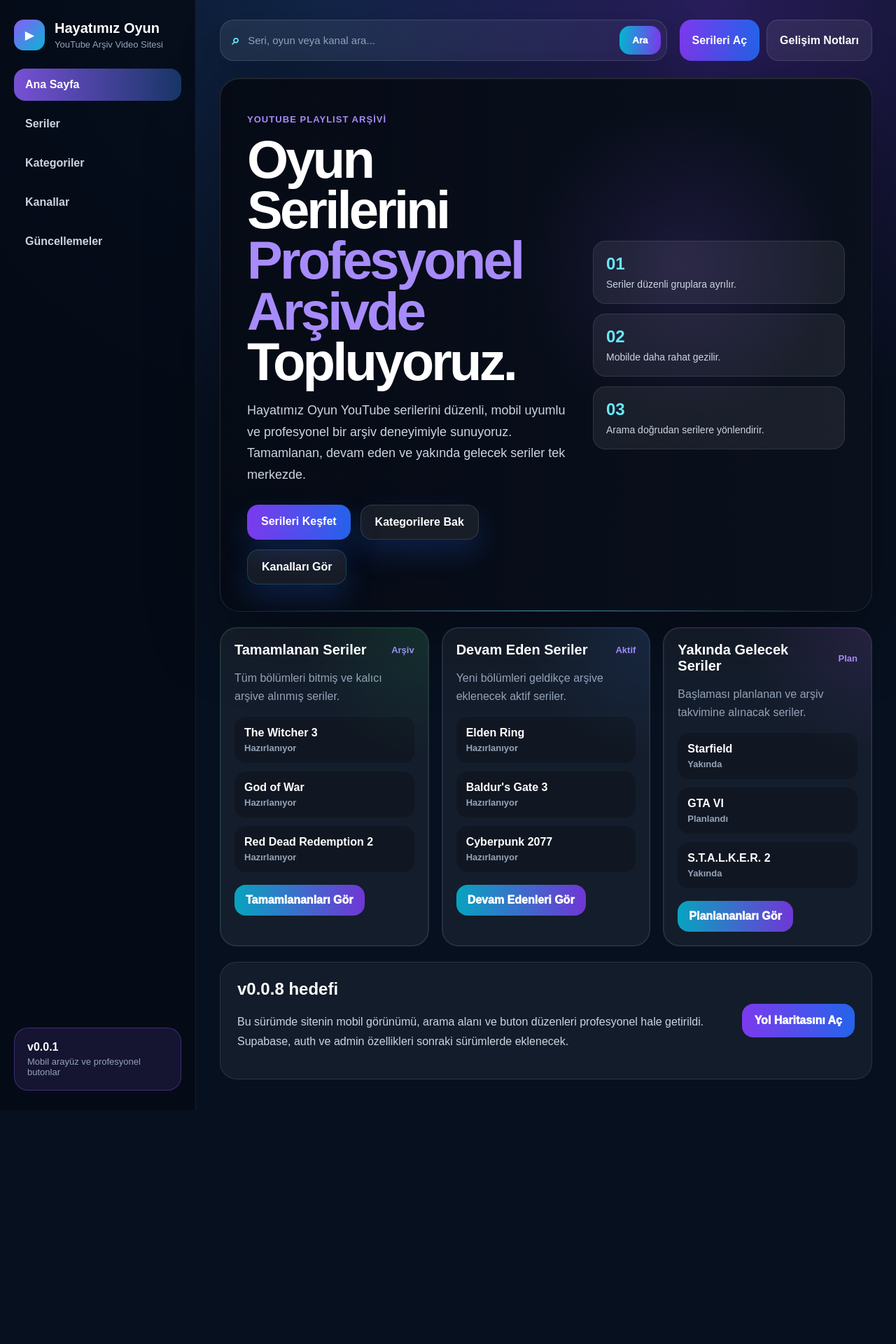
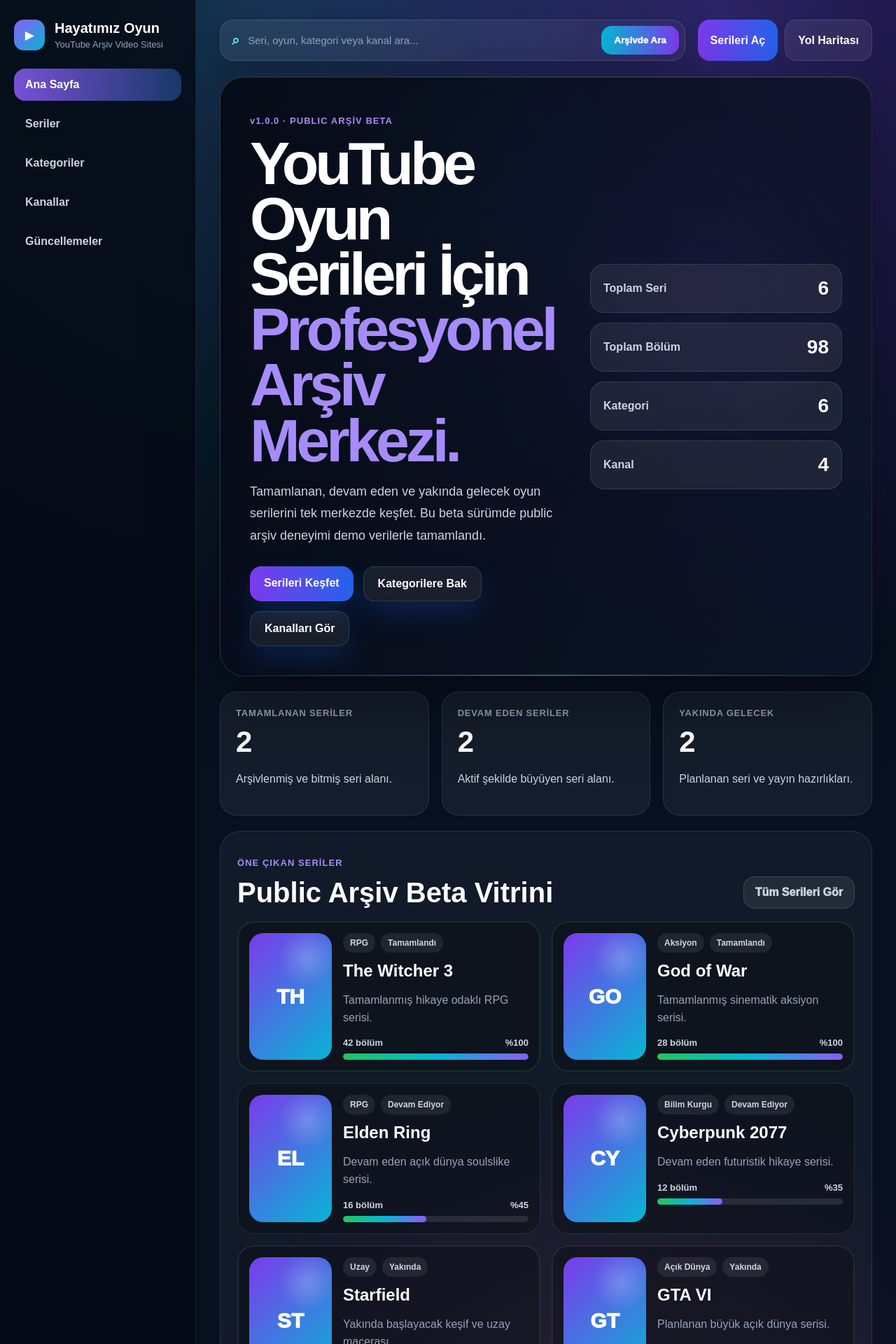
Before and after one commit to hayatimizoyunyoutube/test, a Next.js app: page / in a window 1280 px wide. Shown: the top 1920 px of the page at 70% size. Before the commit the page ends 1586 px from the top, so only its background shows below. Built offline with nearby package versions, Linux system fonts and the light colour scheme.

Commit message:
v1.0.0 public arsiv beta

```diff
--- a/app/globals.css
+++ b/app/globals.css
@@ -2199,3 +2199,297 @@
     padding-left: 16px;
   }
 }
+
+/* v1.0.0 - Public Archive Beta */
+.homeBetaShell {
+  background:
+    radial-gradient(circle at 80% 0%, rgba(124, 58, 237, 0.3), transparent 34%),
+    radial-gradient(circle at 30% 0%, rgba(34, 211, 238, 0.18), transparent 32%),
+    radial-gradient(circle at 70% 85%, rgba(236, 72, 153, 0.12), transparent 28%),
+    #07101f;
+}
+
+.betaContent {
+  padding-bottom: 56px;
+}
+
+.betaTopbar {
+  margin-bottom: 22px;
+}
+
+.betaSearch {
+  max-width: 820px;
+}
+
+.betaHero {
+  position: relative;
+  width: 100%;
+  min-height: 430px;
+  display: grid;
+  grid-template-columns: 1fr 360px;
+  gap: 28px;
+  align-items: center;
+  border: 1px solid rgba(255,255,255,0.12);
+  border-radius: 34px;
+  padding: 42px;
+  overflow: hidden;
+  background:
+    linear-gradient(110deg, rgba(5, 10, 20, 0.96), rgba(15, 23, 42, 0.72)),
+    radial-gradient(circle at 72% 35%, rgba(124, 58, 237, 0.42), transparent 30%),
+    radial-gradient(circle at 42% 20%, rgba(6, 182, 212, 0.16), transparent 26%);
+  box-shadow:
+    inset 0 1px 0 rgba(255,255,255,0.14),
+    0 34px 100px rgba(0,0,0,0.36);
+}
+
+.betaHero::after {
+  content: "";
+  position: absolute;
+  inset: auto 44px 0 44px;
+  height: 1px;
+  background: linear-gradient(90deg, transparent, rgba(103,232,249,0.55), transparent);
+}
+
+.betaHeroText h1 {
+  margin: 14px 0;
+  max-width: 820px;
+  font-size: clamp(46px, 7vw, 86px);
+  line-height: 0.92;
+  letter-spacing: -0.06em;
+}
+
+.betaHeroText h1 span {
+  color: #a78bfa;
+}
+
+.betaHeroText p:not(.eyebrow) {
+  max-width: 720px;
+  color: #cbd5e1;
+  font-size: 18px;
+  line-height: 1.75;
+}
+
+.betaHeroBoard {
+  display: grid;
+  gap: 14px;
+}
+
+.boardLine {
+  display: flex;
+  justify-content: space-between;
+  align-items: center;
+  gap: 14px;
+  border: 1px solid rgba(255,255,255,0.1);
+  border-radius: 20px;
+  background: rgba(255,255,255,0.075);
+  padding: 18px;
+}
+
+.boardLine span {
+  color: #cbd5e1;
+  font-weight: 800;
+}
+
+.boardLine strong {
+  font-size: 28px;
+}
+
+.betaStatsGrid {
+  display: grid;
+  grid-template-columns: repeat(3, 1fr);
+  gap: 18px;
+  margin-top: 22px;
+}
+
+.betaStatsGrid article {
+  border: 1px solid rgba(255,255,255,0.1);
+  border-radius: 24px;
+  background: rgba(255,255,255,0.055);
+  padding: 22px;
+}
+
+.betaStatsGrid span {
+  display: block;
+  color: #94a3b8;
+  font-weight: 900;
+  font-size: 13px;
+  letter-spacing: 0.06em;
+  text-transform: uppercase;
+}
+
+.betaStatsGrid strong {
+  display: block;
+  margin-top: 10px;
+  font-size: 42px;
+}
+
+.betaStatsGrid p {
+  color: #cbd5e1;
+  line-height: 1.6;
+}
+
+.betaSection {
+  margin-top: 22px;
+  border: 1px solid rgba(255,255,255,0.1);
+  border-radius: 30px;
+  background: rgba(255,255,255,0.045);
+  padding: 24px;
+}
+
+.betaSectionHead {
+  display: flex;
+  justify-content: space-between;
+  gap: 18px;
+  align-items: end;
+  margin-bottom: 18px;
+}
+
+.betaSectionHead h2 {
+  margin: 6px 0 0;
+  font-size: clamp(28px, 4vw, 40px);
+}
+
+.betaSectionHead a {
+  border-radius: 16px;
+  background: rgba(255,255,255,0.08);
+  border: 1px solid rgba(255,255,255,0.12);
+  padding: 13px 16px;
+  color: #cbd5e1;
+  font-weight: 1000;
+}
+
+.betaFeaturedGrid {
+  display: grid;
+  grid-template-columns: repeat(2, 1fr);
+  gap: 16px;
+}
+
+.betaFeaturedCard {
+  display: grid;
+  grid-template-columns: 118px 1fr;
+  gap: 16px;
+  border: 1px solid rgba(255,255,255,0.1);
+  border-radius: 24px;
+  background: rgba(0,0,0,0.23);
+  padding: 16px;
+  transition: transform 0.18s ease, background 0.18s ease;
+}
+
+.betaFeaturedCard:hover {
+  transform: translateY(-3px);
+  background: rgba(255,255,255,0.06);
+}
+
+.betaPoster {
+  min-height: 150px;
+  border-radius: 20px;
+  display: grid;
+  place-items: center;
+  background:
+    radial-gradient(circle at 70% 20%, rgba(255,255,255,0.22), transparent 24%),
+    linear-gradient(135deg, #7c3aed, #06b6d4);
+}
+
+.betaPoster span {
+  font-size: 30px;
+  font-weight: 1000;
+}
+
+.betaFeaturedCard h3 {
+  margin: 12px 0 8px;
+  font-size: 24px;
+}
+
+.betaFeaturedCard p {
+  color: #94a3b8;
+  line-height: 1.55;
+}
+
+.betaExploreGrid {
+  display: grid;
+  grid-template-columns: repeat(4, 1fr);
+  gap: 14px;
+}
+
+.betaExploreGrid a {
+  border: 1px solid rgba(255,255,255,0.1);
+  border-radius: 22px;
+  background: rgba(0,0,0,0.22);
+  padding: 20px;
+  transition: transform 0.18s ease, background 0.18s ease;
+}
+
+.betaExploreGrid a:hover {
+  transform: translateY(-3px);
+  background: rgba(255,255,255,0.065);
+}
+
+.betaExploreGrid strong {
+  display: block;
+  font-size: 20px;
+}
+
+.betaExploreGrid span {
+  display: block;
+  margin-top: 10px;
+  color: #94a3b8;
+  line-height: 1.6;
+}
+
+.betaNote {
+  margin-top: 22px;
+}
+
+@media (max-width: 1100px) {
+  .betaHero,
+  .betaStatsGrid,
+  .betaFeaturedGrid,
+  .betaExploreGrid {
+    grid-template-columns: 1fr;
+  }
+
+  .betaHero {
+    padding: 28px;
+  }
+}
+
+@media (max-width: 980px) {
+  .betaHero {
+    border-radius: 24px;
+  }
+
+  .betaHeroText h1 {
+    font-size: clamp(40px, 12vw, 62px);
+  }
+
+  .betaSectionHead {
+    display: grid;
+  }
+
+  .betaSectionHead a {
+    text-align: center;
+  }
+
+  .betaFeaturedCard {
+    grid-template-columns: 1fr;
+  }
+
+  .betaPoster {
+    min-height: 130px;
+  }
+}
+
+@media (max-width: 520px) {
+  .betaHero,
+  .betaSection {
+    padding: 18px;
+  }
+
+  .boardLine {
+    padding: 15px;
+  }
+
+  .boardLine strong {
+    font-size: 24px;
+  }
+}
--- a/app/page.tsx
+++ b/app/page.tsx
@@ -1,4 +1,13 @@
-const version = process.env.NEXT_PUBLIC_SITE_VERSION || "v0.0.8";
+import { archiveSeries } from "@/lib/data/series";
+import { archiveCategories } from "@/lib/data/categories";
+import { archiveChannels } from "@/lib/data/channels";
+
+const version = process.env.NEXT_PUBLIC_SITE_VERSION || "v1.0.0";
+
+const completedCount = archiveSeries.filter((item) => item.status === "completed").length;
+const activeCount = archiveSeries.filter((item) => item.status === "active").length;
+const plannedCount = archiveSeries.filter((item) => item.status === "planned").length;
+const totalEpisodes = archiveSeries.reduce((total, item) => total + item.episodes, 0);
 
 const quickLinks = [
   { href: "/series", label: "Seriler" },
@@ -7,9 +16,17 @@
   { href: "/updates", label: "Güncellemeler" }
 ];
 
+function statusText(status: string) {
+  if (status === "completed") return "Tamamlandı";
+  if (status === "active") return "Devam Ediyor";
+  return "Yakında";
+}
+
 export default function HomePage() {
+  const featuredSeries = archiveSeries.slice(0, 6);
+
   return (
-    <main className="site-shell">
+    <main className="site-shell homeBetaShell">
       <aside className="sidebar">
         <div className="brand">
           <div className="brandIcon">▶</div>
@@ -28,11 +45,11 @@
 
         <div className="versionBox">
           <strong>{version}</strong>
-          <span>Mobil arayüz ve profesyonel butonlar</span>
+          <span>Public Arşiv Beta</span>
         </div>
       </aside>
 
-      <section className="content">
+      <section className="content betaContent">
         <header className="mobileHeader">
           <div className="brand compact">
             <div className="brandIcon">▶</div>
@@ -43,29 +60,29 @@
           </div>
         </header>
 
-        <header className="topbar proTopbar">
-          <form className="homeSearch" action="/series">
+        <header className="topbar proTopbar betaTopbar">
+          <form className="homeSearch betaSearch" action="/series">
             <span>⌕</span>
-            <input name="q" placeholder="Seri, oyun veya kanal ara..." />
-            <button type="submit">Ara</button>
+            <input name="q" placeholder="Seri, oyun, kategori veya kanal ara..." />
+            <button type="submit">Arşivde Ara</button>
           </form>
 
           <div className="topbarActions">
             <a href="/series">Serileri Aç</a>
-            <a href="/updates" className="soft">Gelişim Notları</a>
+            <a href="/updates" className="soft">Yol Haritası</a>
           </div>
         </header>
 
-        <section className="hero proHero">
-          <div className="heroText">
-            <p className="eyebrow">YOUTUBE PLAYLIST ARŞİVİ</p>
+        <section className="betaHero">
+          <div className="betaHeroText">
+            <p className="eyebrow">v1.0.0 · PUBLIC ARŞİV BETA</p>
             <h1>
-              Oyun Serilerini <span>Profesyonel Arşivde</span> Topluyoruz.
+              YouTube Oyun Serileri İçin <span>Profesyonel Arşiv Merkezi.</span>
             </h1>
             <p>
-              Hayatımız Oyun YouTube serilerini düzenli, mobil uyumlu ve
-              profesyonel bir arşiv deneyimiyle sunuyoruz. Tamamlanan, devam
-              eden ve yakında gelecek seriler tek merkezde.
+              Tamamlanan, devam eden ve yakında gelecek oyun serilerini tek
+              merkezde keşfet. Bu beta sürümde public arşiv deneyimi demo
+              verilerle tamamlandı.
             </p>
 
             <div className="actions proActions">
@@ -75,82 +92,124 @@
             </div>
           </div>
 
-          <div className="heroPanel proHeroPanel">
-            <div>
-              <strong>01</strong>
-              <span>Seriler düzenli gruplara ayrılır.</span>
+          <div className="betaHeroBoard">
+            <div className="boardLine">
+              <span>Toplam Seri</span>
+              <strong>{archiveSeries.length}</strong>
             </div>
-            <div>
-              <strong>02</strong>
-              <span>Mobilde daha rahat gezilir.</span>
+            <div className="boardLine">
+              <span>Toplam Bölüm</span>
+              <strong>{totalEpisodes}</strong>
             </div>
-            <div>
-              <strong>03</strong>
-              <span>Arama doğrudan serilere yönlendirir.</span>
+            <div className="boardLine">
+              <span>Kategori</span>
+              <strong>{archiveCategories.length}</strong>
+            </div>
+            <div className="boardLine">
+              <span>Kanal</span>
+              <strong>{archiveChannels.length}</strong>
             </div>
           </div>
         </section>
 
-        <section className="mobileQuickNav">
+        <section className="betaStatsGrid">
+          <article>
+            <span>Tamamlanan Seriler</span>
+            <strong>{completedCount}</strong>
+            <p>Arşivlenmiş ve bitmiş seri alanı.</p>
+          </article>
+          <article>
+            <span>Devam Eden Seriler</span>
+            <strong>{activeCount}</strong>
+            <p>Aktif şekilde büyüyen seri alanı.</p>
+          </article>
+          <article>
+            <span>Yakında Gelecek</span>
+            <strong>{plannedCount}</strong>
+            <p>Planlanan seri ve yayın hazırlıkları.</p>
+          </article>
+        </section>
+
+        <section className="mobileQuickNav betaQuickNav">
           {quickLinks.map((link) => (
             <a key={link.href} href={link.href}>{link.label}</a>
           ))}
         </section>
 
-        <section id="series" className="seriesGrid proSeriesGrid">
-          <article className="sectionCard completed">
-            <div className="sectionHead">
-              <h2>Tamamlanan Seriler</h2>
-              <span>Arşiv</span>
+        <section className="betaSection">
+          <div className="betaSectionHead">
+            <div>
+              <p className="eyebrow">ÖNE ÇIKAN SERİLER</p>
+              <h2>Public Arşiv Beta Vitrini</h2>
             </div>
-            <p>Tüm bölümleri bitmiş ve kalıcı arşive alınmış seriler.</p>
-            <div className="miniList">
-              <div>The Witcher 3 <span>Hazırlanıyor</span></div>
-              <div>God of War <span>Hazırlanıyor</span></div>
-              <div>Red Dead Redemption 2 <span>Hazırlanıyor</span></div>
-            </div>
-            <a className="cardAction" href="/series?status=completed">Tamamlananları Gör</a>
-          </article>
+            <a href="/series">Tüm Serileri Gör</a>
+          </div>
 
-          <article className="sectionCard activeSeries">
-            <div className="sectionHead">
-              <h2>Devam Eden Seriler</h2>
-              <span>Aktif</span>
-            </div>
-            <p>Yeni bölümleri geldikçe arşive eklenecek aktif seriler.</p>
-            <div className="miniList">
-              <div>Elden Ring <span>Hazırlanıyor</span></div>
-              <div>Baldur's Gate 3 <span>Hazırlanıyor</span></div>
-              <div>Cyberpunk 2077 <span>Hazırlanıyor</span></div>
-            </div>
-            <a className="cardAction" href="/series?status=active">Devam Edenleri Gör</a>
-          </article>
+          <div className="betaFeaturedGrid">
+            {featuredSeries.map((series) => (
+              <a key={series.id} href={`/series/${series.slug}`} className={`betaFeaturedCard ${series.status}`}>
+                <div className="betaPoster">
+                  <span>{series.title.slice(0, 2).toUpperCase()}</span>
+                </div>
+                <div>
+                  <div className="seriesMeta">
+                    <span>{series.category}</span>
+                    <span>{statusText(series.status)}</span>
+                  </div>
+                  <h3>{series.title}</h3>
+                  <p>{series.description}</p>
 
-          <article className="sectionCard planned">
-            <div className="sectionHead">
-              <h2>Yakında Gelecek Seriler</h2>
-              <span>Plan</span>
-            </div>
-            <p>Başlaması planlanan ve arşiv takvimine alınacak seriler.</p>
-            <div className="miniList">
-              <div>Starfield <span>Yakında</span></div>
-              <div>GTA VI <span>Planlandı</span></div>
-              <div>S.T.A.L.K.E.R. 2 <span>Yakında</span></div>
-            </div>
-            <a className="cardAction" href="/series?status=planned">Planlananları Gör</a>
-          </article>
+                  <div className="progressTop">
+                    <span>{series.episodes} bölüm</span>
+                    <span>%{series.progress}</span>
+                  </div>
+                  <div className="progressTrack">
+                    <div style={{ width: `${series.progress}%` }} />
+                  </div>
+                </div>
+              </a>
+            ))}
+          </div>
         </section>
 
-        <section id="about" className="aboutBox proAbout">
+        <section className="betaSection betaExplore">
+          <div className="betaSectionHead">
+            <div>
+              <p className="eyebrow">KEŞİF ALANLARI</p>
+              <h2>Arşivi Nasıl Gezebilirsin?</h2>
+            </div>
+          </div>
+
+          <div className="betaExploreGrid">
+            <a href="/series">
+              <strong>Seriler</strong>
+              <span>Tamamlanan, devam eden ve yakında gelecek oyun serileri.</span>
+            </a>
+            <a href="/categories">
+              <strong>Kategoriler</strong>
+              <span>Aksiyon, RPG, korku, bilim kurgu ve diğer arşiv türleri.</span>
+            </a>
+            <a href="/channels">
+              <strong>Kanallar</strong>
+              <span>Arşiv içeriklerini kanal mantığıyla grupla ve keşfet.</span>
+            </a>
+            <a href="/updates">
+              <strong>Güncellemeler</strong>
+              <span>Projenin hangi sürümde ne kazandığını takip et.</span>
+            </a>
+          </div>
+        </section>
+
+        <section className="aboutBox proAbout betaNote">
           <div>
-            <h2>v0.0.8 hedefi</h2>
+            <h2>v1.0.0 beta notu</h2>
             <p>
-              Bu sürümde sitenin mobil görünümü, arama alanı ve buton düzenleri
-              profesyonel hale getirildi. Supabase, auth ve admin özellikleri
-              sonraki sürümlerde eklenecek.
+              Bu sürüm public arşiv deneyimini toparlar. Henüz Supabase, giriş
+              sistemi, admin panel ve YouTube API yok. Bunlar ileriki sürümlerde
+              kontrollü şekilde eklenecek.
             </p>
           </div>
-          <a href="/updates">Yol Haritasını Aç</a>
+          <a href="/updates">Güncelleme Akışını Aç</a>
         </section>
       </section>
     </main>
--- a/package.json
+++ b/package.json
@@ -1,6 +1,6 @@
 {
   "name": "hayatimiz-oyun-youtube-arsiv",
-  "version": "0.0.1",
+  "version": "1.0.0",
   "private": true,
   "scripts": {
     "dev": "next dev",
```
Also changed, not shown: GUNCELLEMELER/PLANLANANLAR/v1.0.0.md (deleted, +0 -13 lines), GUNCELLEMELER/TAMAMLANANLAR/v1.0.0.md (added, +29 -0 lines), lib/data/updates.ts (+21 -8 lines), 2 other files (tests, documents, lock files or other folders).
